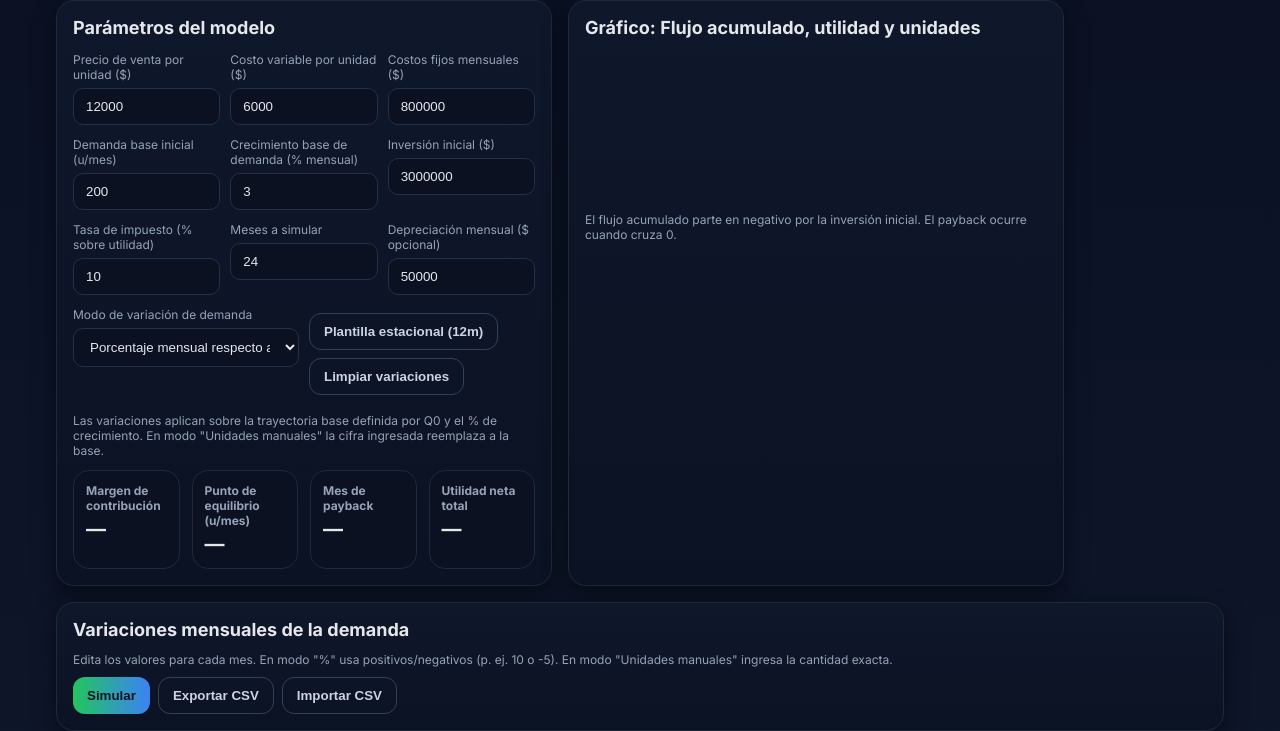
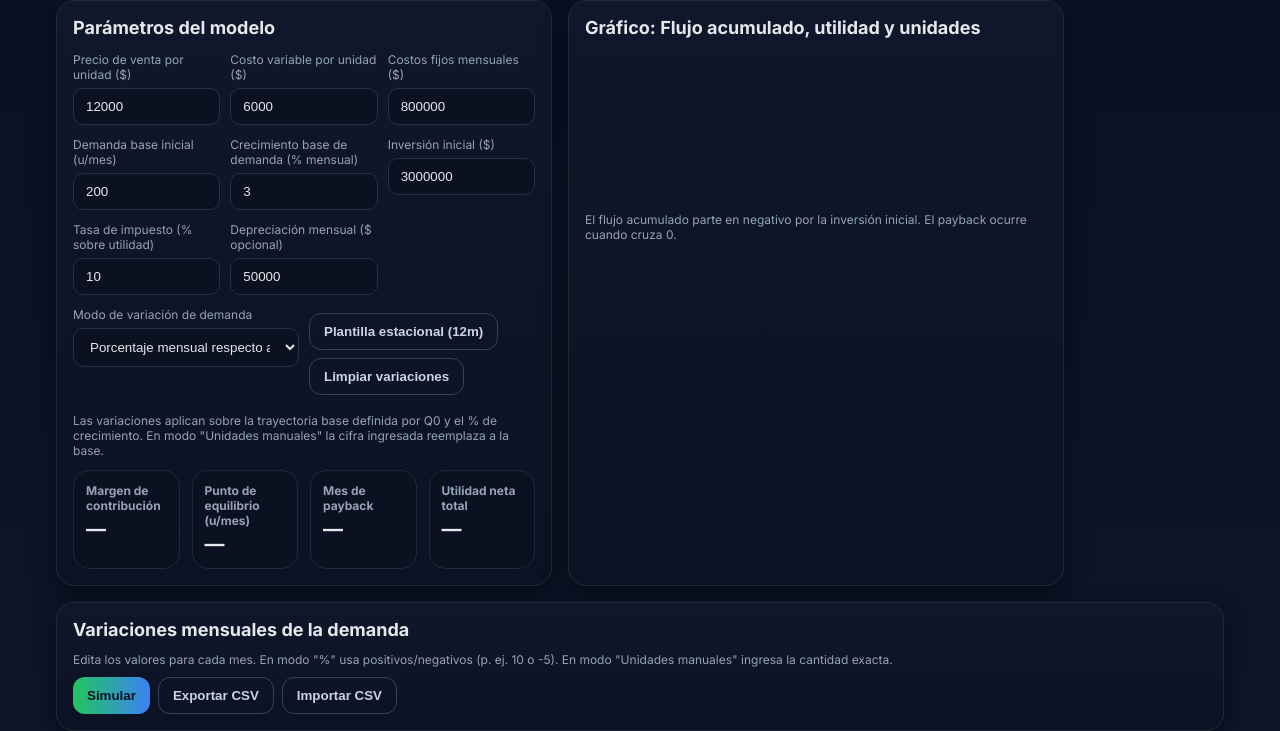
Before and after one commit to valeriarenas47-ai/aprendeprende, a plain HTML site: page index.html in a window 1280 px wide. Shown: the part 89-820 px from the top of the page. Drawn offline with nearby package versions, Linux system fonts and the light colour scheme.

Commit message:
Update index.html

```diff
--- a/index.html
+++ b/index.html
@@ -84,10 +84,6 @@
           <div class="col-4">
             <label>Tasa de impuesto (% sobre utilidad)</label>
             <input type="number" id="tax" value="10" min="0" max="100" step="1">
-          </div>
-          <div class="col-4">
-            <label>Meses a simular</label>
-            <input type="number" id="meses" value="24" min="1" max="120">
           </div>
           <div class="col-4">
             <label>Depreciación mensual ($ opcional)</label>
```
